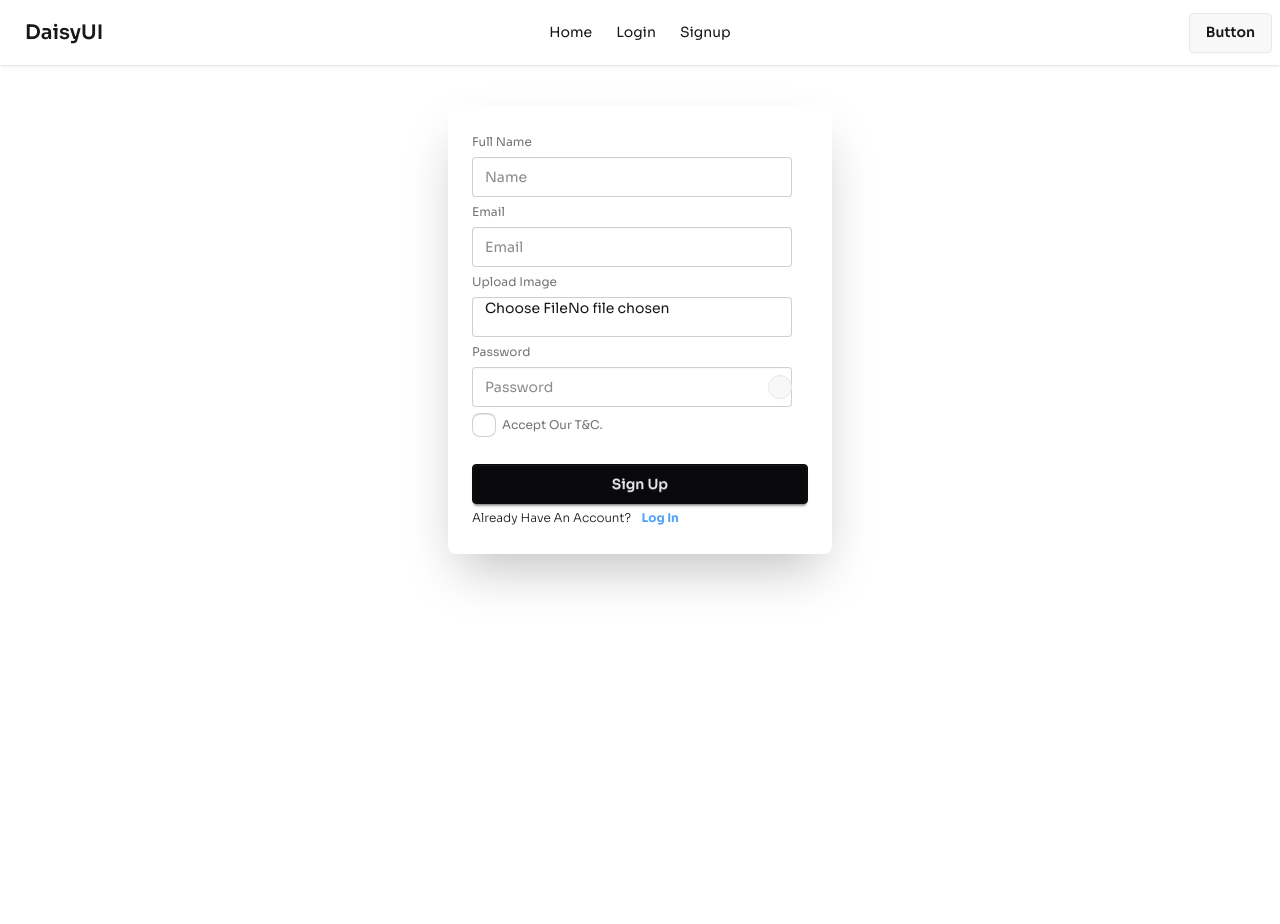
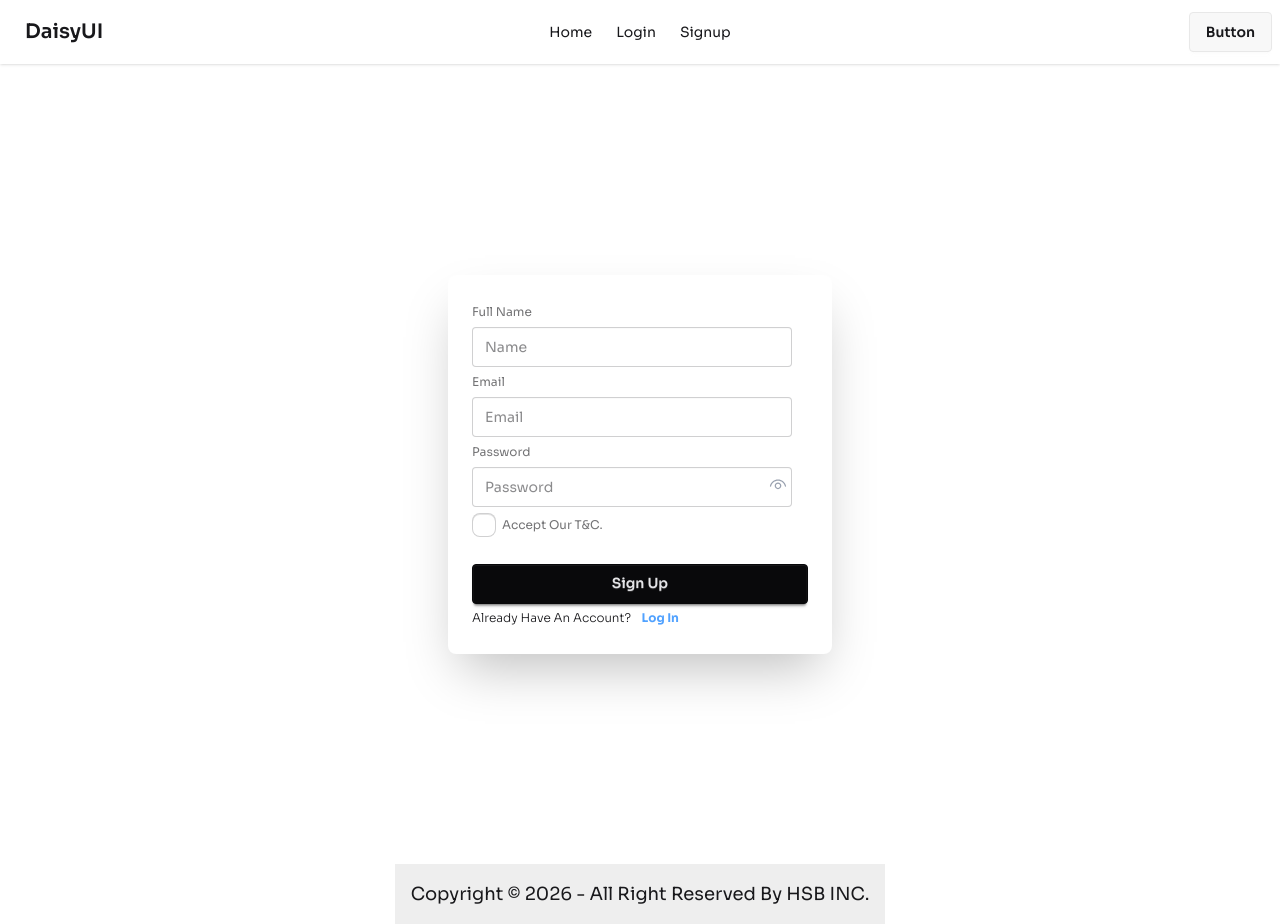
Before and after one commit to rakib-hasan-78/auth-intrigate, a React (Vite) app: page /signup in a window 1280 px wide. Before the commit the page ends 800 px from the top, so only its background shows below. Built offline with nearby package versions, Linux system fonts and the light colour scheme; a web font is replaced by a local one.

Commit message:
toggle, icons, toast added...

```diff
--- a/package.json
+++ b/package.json
@@ -14,7 +14,9 @@
     "firebase": "^12.13.0",
     "react": "^19.2.5",
     "react-dom": "^19.2.5",
+    "react-icons": "^5.6.0",
     "react-router": "^7.15.0",
+    "react-toastify": "^11.1.0",
     "tailwindcss": "^4.2.4"
   },
   "devDependencies": {
--- a/src/components/Root/Root.jsx
+++ b/src/components/Root/Root.jsx
@@ -1,13 +1,21 @@
 import React from 'react';
 import { Outlet } from 'react-router';
 import Nav from './../utilities/Nav/Nav';
+import Footer from './../Footer/Footer';
+import { ToastContainer } from 'react-toastify';
 
 
 const Root = () => {
     return (
-        <div className=''>
+        <div className='w-full h-screen flex flex-col items-center justify-between'>
             <Nav />
             <Outlet/>
+            <ToastContainer
+            position='top-center'
+            autoClose={3000}
+            theme='light'
+             />
+            <Footer />
         </div>
     );
 };
--- a/src/components/pages/Login/Login.jsx
+++ b/src/components/pages/Login/Login.jsx
@@ -1,9 +1,12 @@
 import React from 'react';
 import { Link } from 'react-router';
+import { useToggle } from '../../../customhooks/toggle/toggle';
+import { VscEye, VscEyeClosed } from 'react-icons/vsc';
 
 const Login = () => {
+    const [toggle, toggleHandler] = useToggle()
     return (
-        <div className='w-full min-h-full flex flex-col items-center justify-center my-10'>
+        <div className='w-full min-h-full flex flex-col items-center justify-center'>
             <form  action="#">
                 <fieldset className="fieldset bg-base-200 border-base-300 rounded-box w-xs border p-5">
 
@@ -13,7 +16,24 @@ const Login = () => {
                 <input name='email' type="email" className="input" placeholder="Email" />
 
                 <label className="label">Password</label>
-                <input  type="password" name='password' className="input" placeholder="Password" />
+                <div className='relative'>
+
+                <input
+                className="input"
+                placeholder="Password"
+                name='password'
+                type={toggle ? 'text' : 'password'}
+                />
+                <span
+                className='absolute top-1/2 -translate-y-1/2 -translate-x-4 right-0 w-6 h-6 font-extralight text-xl cursor-pointer'
+                onClick={toggleHandler}
+                >
+                {
+                    toggle ? <VscEyeClosed className='text-gray-500' /> :
+                            <VscEye className='text-gray-500' />
+                }
+                </span>
+                </div>
 
                 <button
                 type='submit'
--- a/src/components/pages/Register/Register.jsx
+++ b/src/components/pages/Register/Register.jsx
@@ -1,10 +1,13 @@
 import React from 'react';
 import { Link } from 'react-router';
+import { useToggle } from '../../../customhooks/toggle/toggle';
+import { VscEye, VscEyeClosed } from 'react-icons/vsc';
 
 const Register = () => {
+    const [eye, setEye] = useToggle();
     return (
         <div
-        className='w-full min-h-full flex flex-col items-center justify-center my-10'
+        className='w-full min-h-full flex flex-col items-center justify-center'
         >
 
             <form  className='w-5/12 flex items-center justify-center'>
@@ -18,20 +21,19 @@ const Register = () => {
                                     <label className="label">Email</label>
                                     <input type="#" className="input" placeholder="Email" name='email'
                                     />
-                                    <label className="label">upload image</label>
-                                    <input
-                                     type="file" className="input" placeholder="your picture"
-                                     name='file'
-                                    />
                                     <label className="label">Password</label>
                                     <div className='relative'>
 
                                     <input className="input" placeholder="Password" name='password'
+                                    type={eye ? 'text' : 'password'}
                                     />
-                                    <button
-                                    className='btn btn-xs absolute top-1/2 -translate-y-1/2 -translate-x-4 right-0 rounded-full w-6 h-6 font-extralight text-white'
-                                    type="button">
-                                    </button>
+                                    <span
+                                    className='absolute top-1/2 -translate-y-1/2 -translate-x-4 right-0 w-6 h-6 font-extralight text-xl cursor-pointer'
+                                    onClick={setEye}
+                                    >
+                                    {eye ?  <VscEyeClosed className='text-gray-500' /> :
+                                    <VscEye className='text-gray-400' />  }
+                                    </span>
                                     </div>
                                     <div>
                                         <label className="label">
--- /dev/null
+++ b/src/customhooks/dataPicker/dataPicker.js
@@ -0,0 +1,17 @@
+import { useState } from "react";
+
+const useDataPicker =(initialState) =>{
+ const [data, setData] = useState(initialState);
+    // data handler
+const dataHandler = (prop, value) =>{
+    setData(data=>({
+        ...data,
+        [prop] : value,
+    }))
+};
+// reset Data
+const reset = () => setData(initialState);
+return [data, dataHandler, reset];
+
+}
+export default useDataPicker;
--- /dev/null
+++ b/src/customhooks/toggle/toggle.js
@@ -0,0 +1,12 @@
+import { useState } from "react";
+
+const useToggle =() => {
+const [toggle, setToggle] = useState(false);
+
+    const toggleHandler =()=>{
+
+        setToggle(!toggle);
+    }
+    return [toggle, toggleHandler];
+}
+export {useToggle};
--- /dev/null
+++ b/src/firebase/FirebaseInit/Firebase.init.js
@@ -0,0 +1,17 @@
+// Import the functions you need from the SDKs you need
+import { initializeApp } from "firebase/app";
+// TODO: Add SDKs for Firebase products that you want to use
+// https://firebase.google.com/docs/web/setup#available-libraries
+
+// Your web app's Firebase configuration
+const firebaseConfig = {
+  apiKey: "AIzaSyBdJ0RcJik3AMdNhVFENMtGNwOl_GOOzZw",
+  authDomain: "auth-intrigate.firebaseapp.com",
+  projectId: "auth-intrigate",
+  storageBucket: "auth-intrigate.firebasestorage.app",
+  messagingSenderId: "267589143297",
+  appId: "1:267589143297:web:56ab062e5b7facc26ee900"
+};
+
+// Initialize Firebase
+const app = initializeApp(firebaseConfig);
```
Also changed, not shown: 1 other file (tests, documents, lock files or other folders).
